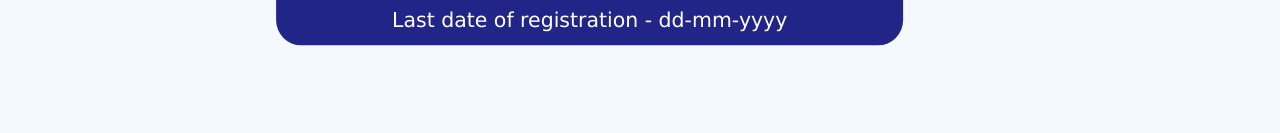
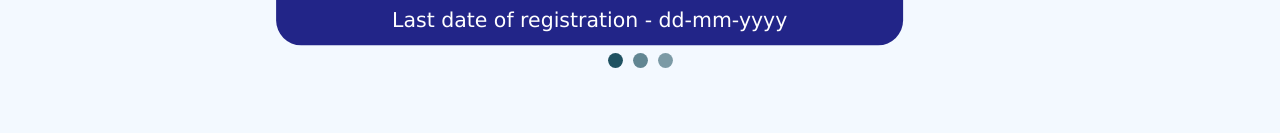
Before and after one commit to Rahul-go1503/NCC-Website, a plain HTML site: page events.html in a window 1280 px wide. Shown: the part 770-903 px from the top of the page. Drawn offline with nearby package versions, Linux system fonts and the light colour scheme.

Commit message:
Change indicators in upcoming events

```diff
--- a/css/events.css
+++ b/css/events.css
@@ -1,5 +1,20 @@
 body {
   background-color: #f3f9ff;
+}
+.carousel-indicators{
+  background: transparent;
+}
+.carousel-indicators [data-bs-target] {
+  height: 15px;
+  width: 15px;
+  margin-left: 5px;
+  margin-right: 5px;
+}
+.carousel-indicators button{
+  background-color: #053d4d !important;
+  height: 15px;
+  width: 15px;
+  border-radius: 50%;
 }
 .block {
   box-sizing: border-box;
--- a/events.html
+++ b/events.html
@@ -82,7 +82,14 @@
 </div>
     <!-- Carousel -->
 <div id="demo" class="carousel slide" data-bs-ride="carousel" data-bs-touch="true">
-
+  <div class="carousel-indicators ncc-bg-green-1">
+    <button type="button" data-bs-target="#demo" data-bs-slide-to="0"
+        class="active" aria-current="true" aria-label="Slide 1"></button>
+    <button type="button" data-bs-target="#demo" data-bs-slide-to="1"
+        aria-label="Slide 2"></button>
+    <button type="button" data-bs-target="#demo" data-bs-slide-to="2"
+        aria-label="Slide 2"></button>
+</div>
     <!-- The carousel -->
     <div class="carousel-inner">
       <div class="carousel-item active">
@@ -114,12 +121,12 @@
     </div>
 </div>
     <!-- Left and right controls/icons -->
-    <button class="carousel-control-prev" type="button" data-bs-target="#demo" data-bs-slide="prev">
+    <!-- <button class="carousel-control-prev" type="button" data-bs-target="#demo" data-bs-slide="prev">
       <span class="carousel-control-prev-icon"></span>
     </button>
     <button class="carousel-control-next" type="button" data-bs-target="#demo" data-bs-slide="next">
       <span class="carousel-control-next-icon"></span>
-    </button>
+    </button> -->
 </div>
     <!-- -----MODALS------ -->
     <div class="modal fade" id="exampleModal" tabindex="-1" aria-labelledby="exampleModalLabel" aria-hidden="true">
```
